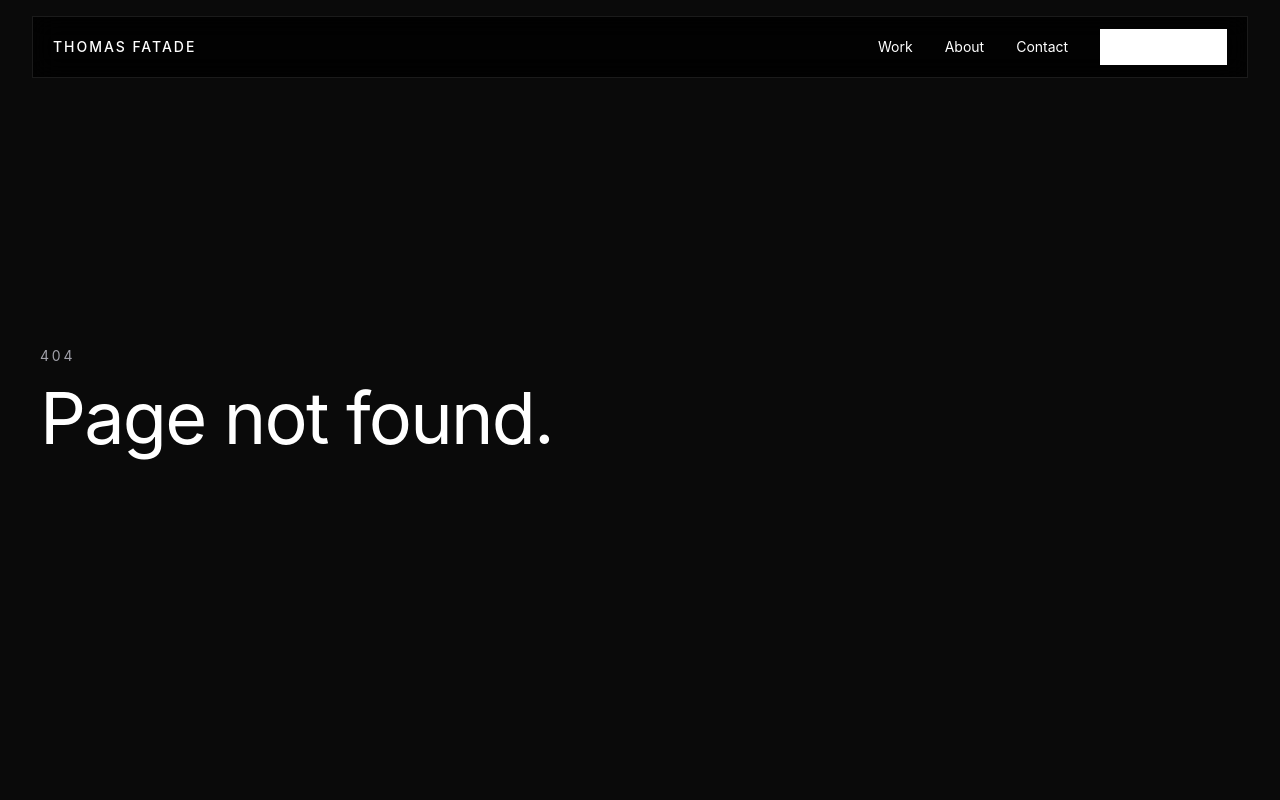
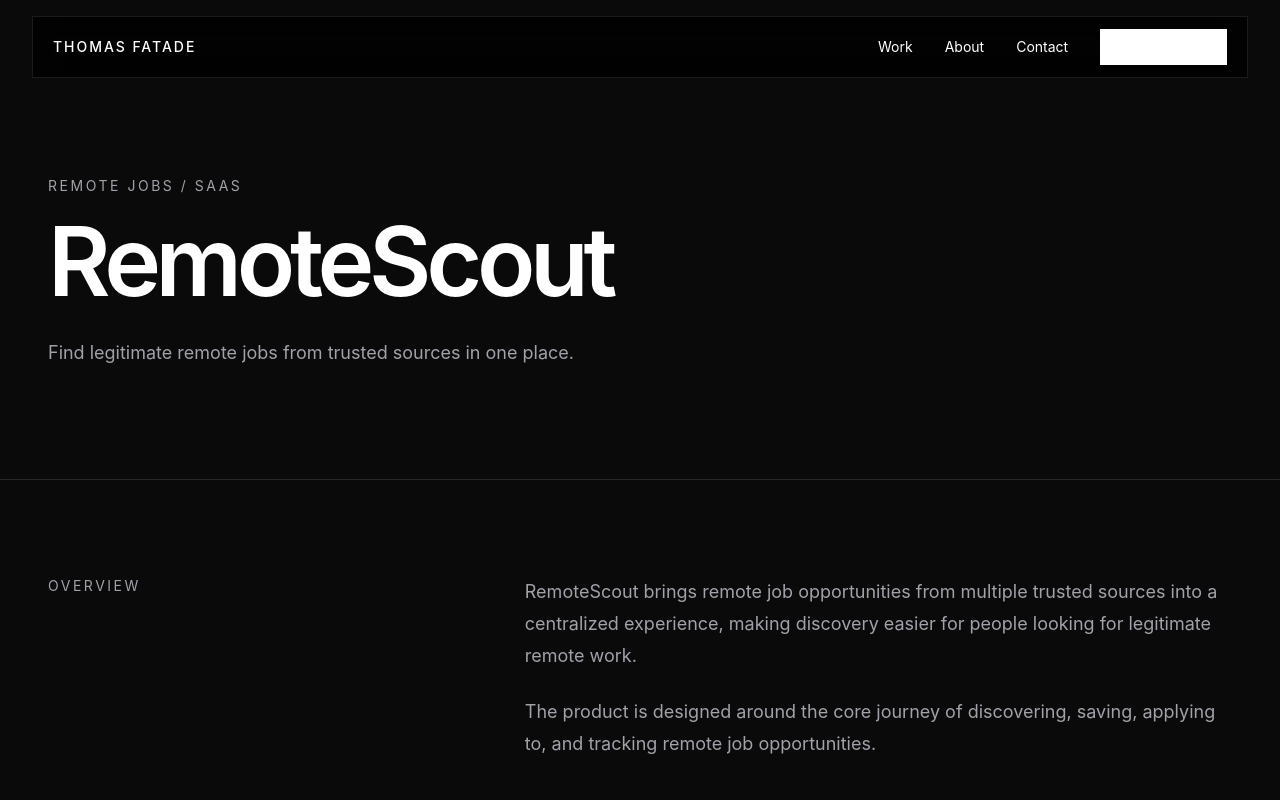
Before and after one commit to Thomas302-star/Thomas-portfolio, a Next.js app: page /work/remotescout in a window 1280 px wide. Before the commit this address had no page. Shown: the top 800 px of the page. Built offline with nearby package versions, Linux system fonts and the light colour scheme.

Commit message:
feat: add RemoteScout case study

```diff
--- /dev/null
+++ b/app/work/remotescout/page.tsx
@@ -0,0 +1,40 @@
+export default function RemoteScoutPage() {
+  return (
+    <main className="bg-[var(--background)] text-white">
+      <section className="px-6 pb-20 pt-36 sm:px-8 lg:px-12 lg:pb-28 lg:pt-44">
+        <div className="mx-auto max-w-7xl">
+          <p className="text-sm uppercase tracking-[0.18em] text-[var(--muted)]">
+            Remote Jobs / SaaS
+          </p>
+          <h1 className="mt-5 max-w-5xl font-[var(--font-display)] text-5xl font-semibold leading-[0.95] tracking-[-0.055em] sm:text-7xl lg:text-8xl">
+            RemoteScout
+          </h1>
+          <p className="mt-8 max-w-2xl text-base leading-7 text-[var(--muted)] sm:text-lg">
+            Find legitimate remote jobs from trusted sources in one place.
+          </p>
+        </div>
+      </section>
+
+      <section className="border-y border-[var(--border)] px-6 py-16 sm:px-8 lg:px-12 lg:py-24">
+        <div className="mx-auto grid max-w-7xl gap-12 lg:grid-cols-[0.7fr_1.3fr] lg:gap-24">
+          <div>
+            <p className="text-sm uppercase tracking-[0.18em] text-[var(--muted)]">
+              Overview
+            </p>
+          </div>
+          <div className="max-w-3xl space-y-6 text-base leading-8 text-[var(--muted)] sm:text-lg">
+            <p>
+              RemoteScout brings remote job opportunities from multiple trusted
+              sources into a centralized experience, making discovery easier for
+              people looking for legitimate remote work.
+            </p>
+            <p>
+              The product is designed around the core journey of discovering,
+              saving, applying to, and tracking remote job opportunities.
+            </p>
+          </div>
+        </div>
+      </section>
+    </main>
+  );
+}
```
